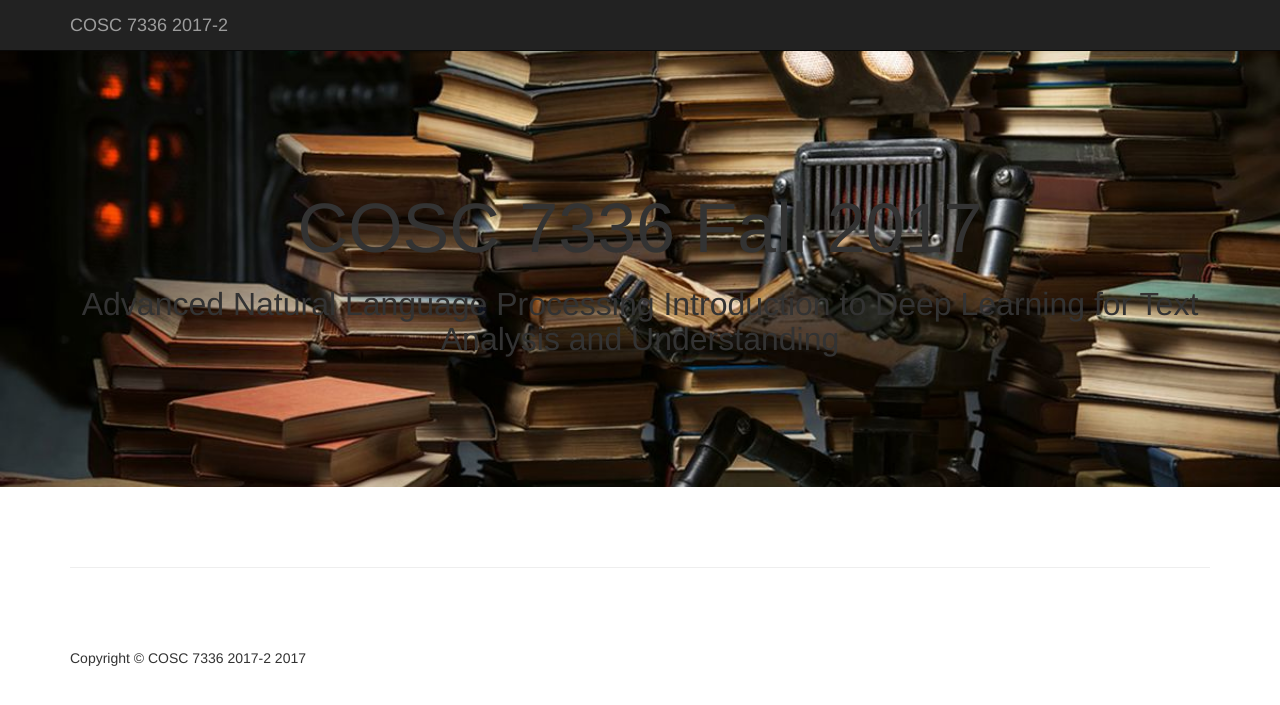
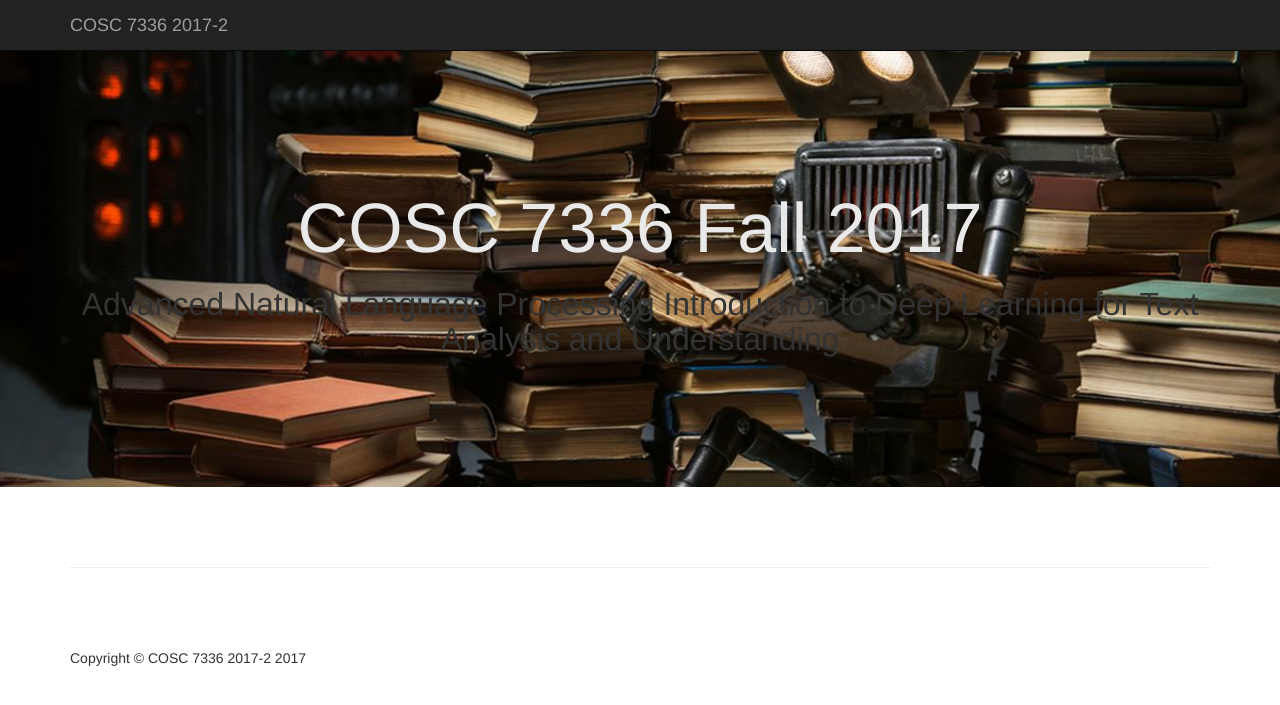
Before and after one commit to fagonzalezo/dl-tau-2017-2, a Jekyll site: the page built from index.html, in a window 1280 px wide. Shown: the top 705 px of the page. Built offline with Jekyll 4.4.1, drawn with Linux system fonts in a browser that asks for light colours.

Commit message:
Adjustments

```diff
--- a/assets/_sass/_header.scss
+++ b/assets/_sass/_header.scss
@@ -14,6 +14,7 @@ header {
     font-size: 70px;
     background: #fff;
     background: rgba(255,255,255,0.0);
+    color: #e9e9e9
   }
 
   h2 {
```
